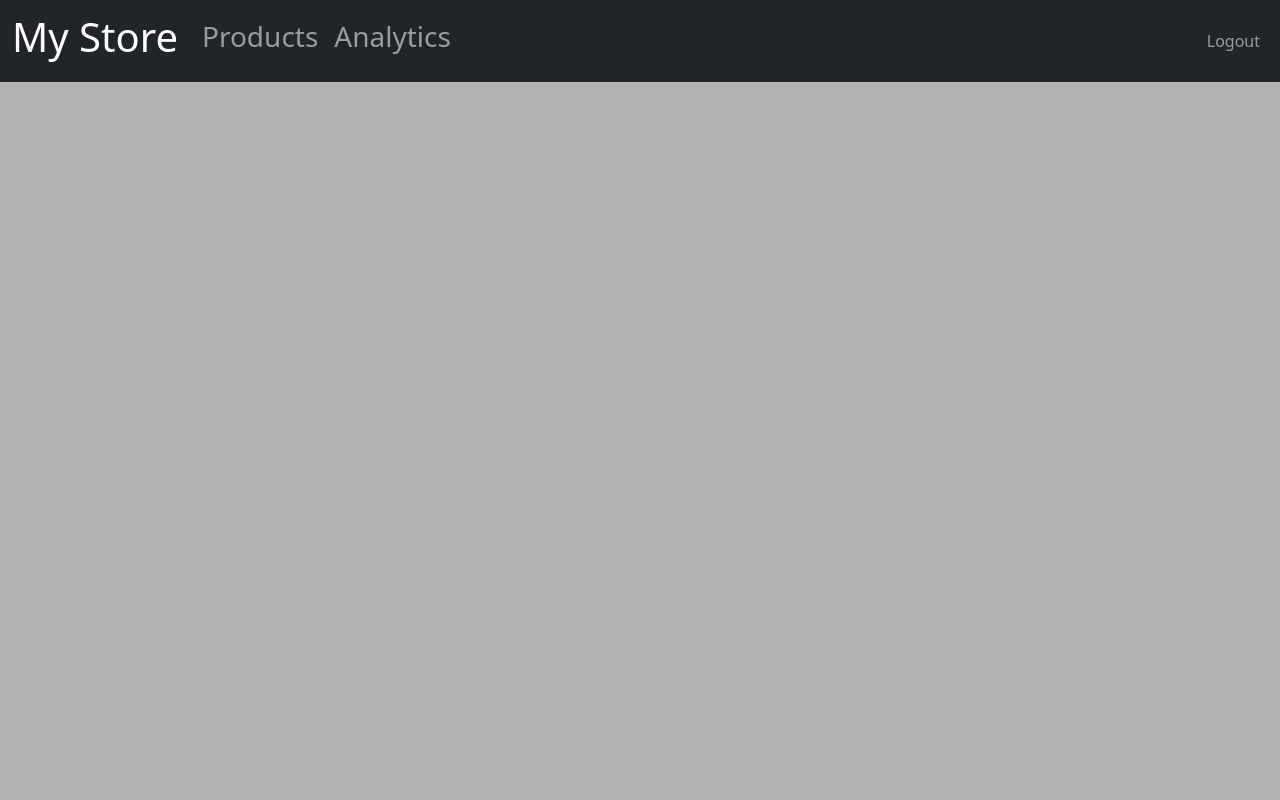
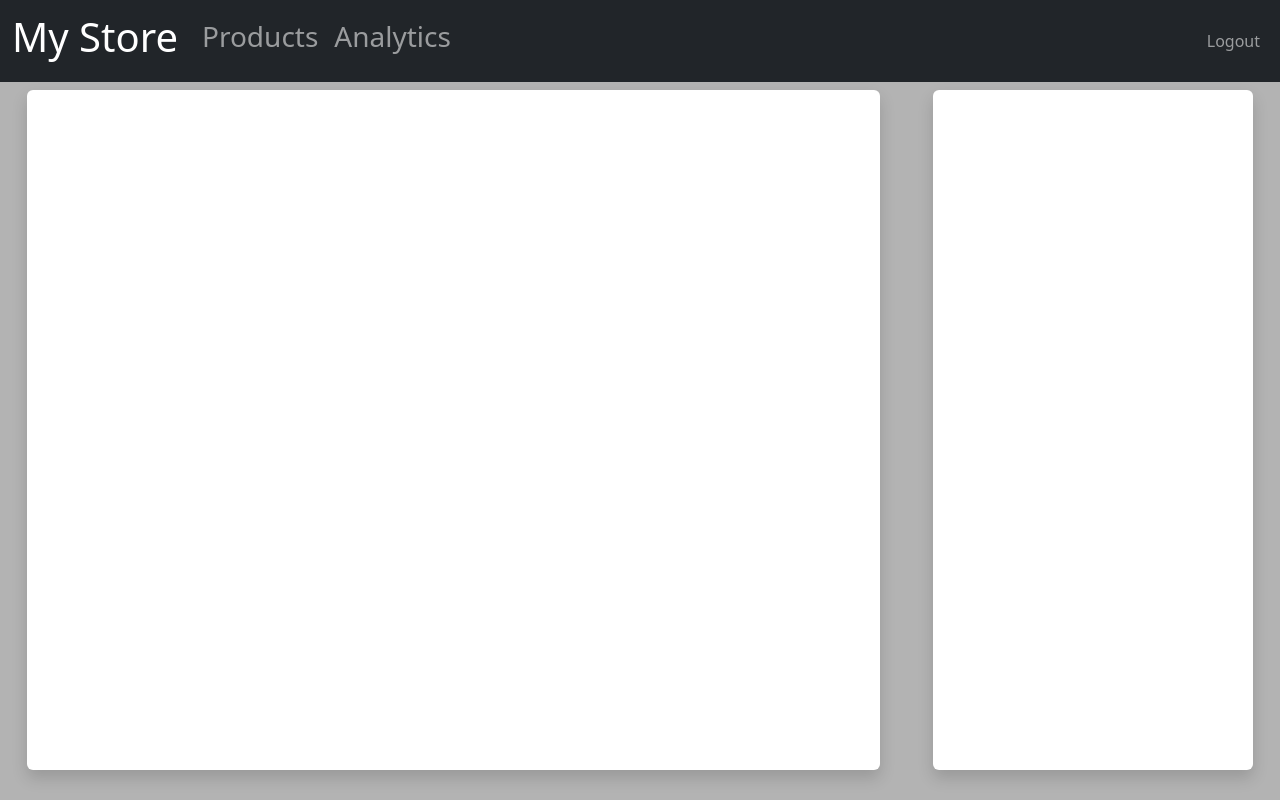
Before and after one commit to dtchitt/e-commerce-website, a React (Create React App) app in the folder frontend/: page /seller/dashboard in a window 1280 px wide. Built offline with nearby package versions, Linux system fonts and the light colour scheme.

Commit message:
commit before merge

```diff
--- a/frontend/src/components/product/ProductCard.tsx
+++ b/frontend/src/components/product/ProductCard.tsx
@@ -25,6 +25,7 @@ const ProductCard = ({ id, name, description, imgUrl, price, maxWidth }: Product
 				!maxWidth || maxWidth <= 20 ? 'p-2 shadow-sm grow m-1' : 'p-2 shadow-sm grow-sm m-1'
 			}
 			style={{ maxWidth: width }}
+			onClick={displayPage}
 		>
 			<Card.Img
 				variant='top'
--- a/frontend/src/pages/seller/Dashboard.tsx
+++ b/frontend/src/pages/seller/Dashboard.tsx
@@ -1,5 +1,15 @@
+import { Container, Row, Col } from 'react-bootstrap';
+import Button from 'react-bootstrap/Button';
+
 const Dashboard = () => {
-	return <></>;
+	return (
+		<Container fluid className=''>
+			<Row className='d-flex justify-content-around'>
+				<Col xs={8} className='bg-white shadow mt-2 rounded' style={{ minHeight: '85vh' }}></Col>
+				<Col xs={3} className='bg-white shadow mt-2 rounded' style={{ minHeight: '85vh' }}></Col>
+			</Row>
+		</Container>
+	);
 };
 
 export default Dashboard;
```
